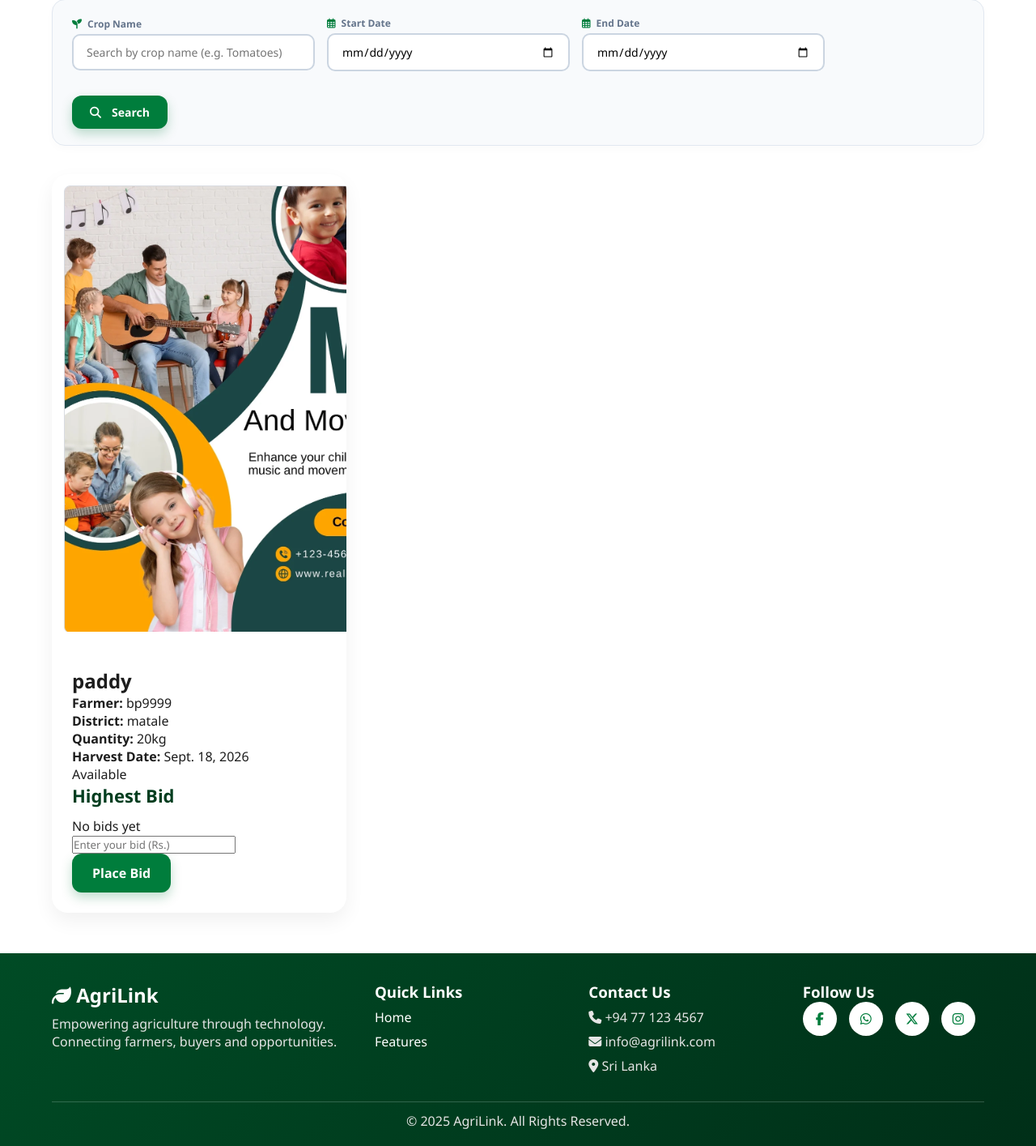
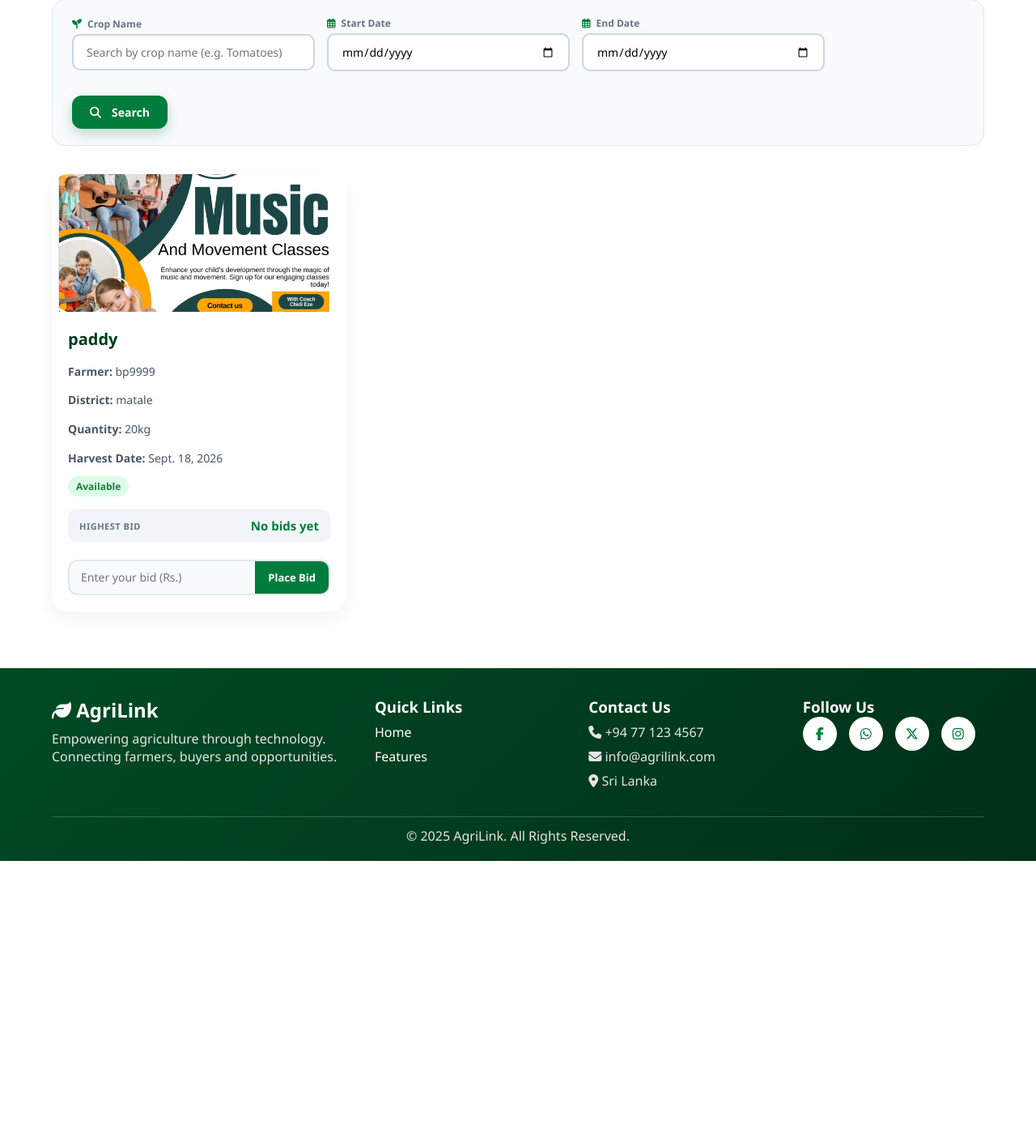
Before and after one commit to imtheking99/AgriLink, a Django app: template Pages/templates/Pages/bidding.html in a window 1280 px wide. Shown: the part 212-1627 px from the top of the page at 81% size. After the commit the page ends 1275 px from the top, so only its background shows below. Run offline with Django 5.2, Linux system fonts and the light colour scheme; the template is opened without the code that fills it: values that come from a table or form of the project are taken from there, others are empty; data comes from the database, SQL or seed files in the repository.

Commit message:
fix:bidding page search detaild card css issue fixing

```diff
--- a/Pages/templates/Pages/bidding.html
+++ b/Pages/templates/Pages/bidding.html
@@ -67,6 +67,142 @@
     display: inline-flex;
     align-items: center;
     gap: 6px;
+  }
+
+  /* Crop Card layout and size capping */
+  .crop-card {
+    height: 540px !important;
+    display: flex !important;
+    flex-direction: column !important;
+    background: white;
+    border-radius: 20px;
+    overflow: hidden;
+    box-shadow: 0 10px 25px rgba(0,0,0,0.05);
+    transition: all 0.3s ease;
+    margin-bottom: 20px;
+  }
+  .crop-card:hover {
+    transform: translateY(-5px);
+    box-shadow: 0 15px 35px rgba(0,0,0,0.1);
+  }
+  .crop-image {
+    width: 100% !important;
+    height: 170px !important;
+    overflow: hidden !important;
+  }
+  .crop-image img {
+    width: 100% !important;
+    height: 100% !important;
+    object-fit: cover !important;
+  }
+  .crop-details {
+    padding: 20px !important;
+    flex-grow: 1 !important;
+    display: flex !important;
+    flex-direction: column !important;
+    justify-content: space-between !important;
+  }
+  .crop-details h2 {
+    font-size: 20px !important;
+    margin-bottom: 4px !important;
+    color: #003d1f;
+  }
+  .crop-details p {
+    margin: 4px 0 !important;
+    font-size: 14px !important;
+    color: #4a5568;
+  }
+  .status.available {
+    display: inline-block !important;
+    width: fit-content !important;
+    background-color: #dcfce7 !important;
+    color: #15803d !important;
+    padding: 4px 10px !important;
+    border-radius: 20px !important;
+    font-size: 12px !important;
+    font-weight: 600 !important;
+  }
+  .highest-bid {
+    background-color: #f1f5f9 !important;
+    padding: 10px 14px !important;
+    border-radius: 10px !important;
+    display: flex !important;
+    justify-content: space-between !important;
+    align-items: center !important;
+    margin: 8px 0 !important;
+  }
+  .highest-bid h3 {
+    margin: 0 !important;
+    font-size: 11px !important;
+    text-transform: uppercase !important;
+    color: #64748b !important;
+    letter-spacing: 0.5px !important;
+    font-weight: 700 !important;
+  }
+  .highest-bid p {
+    margin: 0 !important;
+    font-weight: 700 !important;
+    color: var(--green) !important;
+    font-size: 15px !important;
+  }
+
+  /* Bid Form Styling */
+  .bid-form {
+    margin-top: 5px !important;
+  }
+  .bid-input-group {
+    display: flex !important;
+    border: 2px solid #e2e8f0 !important;
+    border-radius: 12px !important;
+    overflow: hidden !important;
+    background-color: #f8fafc !important;
+    transition: all 0.2s ease !important;
+    height: 44px !important;
+  }
+  .bid-input-group:focus-within {
+    border-color: var(--green) !important;
+    background-color: white !important;
+    box-shadow: 0 0 0 3px rgba(0, 125, 60, 0.12) !important;
+  }
+  .bid-input {
+    flex: 1 !important;
+    border: none !important;
+    background: transparent !important;
+    padding: 10px 14px !important;
+    font-size: 14px !important;
+    font-family: inherit !important;
+    outline: none !important;
+    width: 100% !important;
+    margin: 0 !important;
+    height: 100% !important;
+  }
+  /* Remove number input spin buttons */
+  .bid-input::-webkit-outer-spin-button,
+  .bid-input::-webkit-inner-spin-button {
+    -webkit-appearance: none;
+    margin: 0;
+  }
+  .bid-input[type=number] {
+    -moz-appearance: textfield;
+  }
+  .bid-submit-btn {
+    border-radius: 0 !important;
+    padding: 0 16px !important;
+    font-size: 13px !important;
+    margin: 0 !important;
+    height: 100% !important;
+    border: none !important;
+    box-shadow: none !important;
+    background-color: var(--green) !important;
+    color: white !important;
+    font-weight: 700 !important;
+    cursor: pointer !important;
+    transition: background-color 0.2s !important;
+    white-space: nowrap !important;
+  }
+  .bid-submit-btn:hover {
+    background-color: #005a2b !important;
+    transform: none !important;
   }
 </style>
 {% endblock %}
@@ -191,7 +327,7 @@ Rs. {{ highest.amount }}
 
 
 
-<form method="POST">
+<form method="POST" class="bid-form">
 
 {% csrf_token %}
 
@@ -201,6 +337,7 @@ Rs. {{ highest.amount }}
        value="{{ crop.id }}">
 
 
+<div class="bid-input-group">
 <input
 type="number"
 name="amount"
@@ -208,12 +345,14 @@ step="0.01"
 min="1"
 placeholder="Enter your bid (Rs.)"
 required
+class="bid-input"
 >
 
 
-<button type="submit" class="btn solid">
+<button type="submit" class="btn solid bid-submit-btn">
 Place Bid
 </button>
+</div>
 
 
 </form>
```
